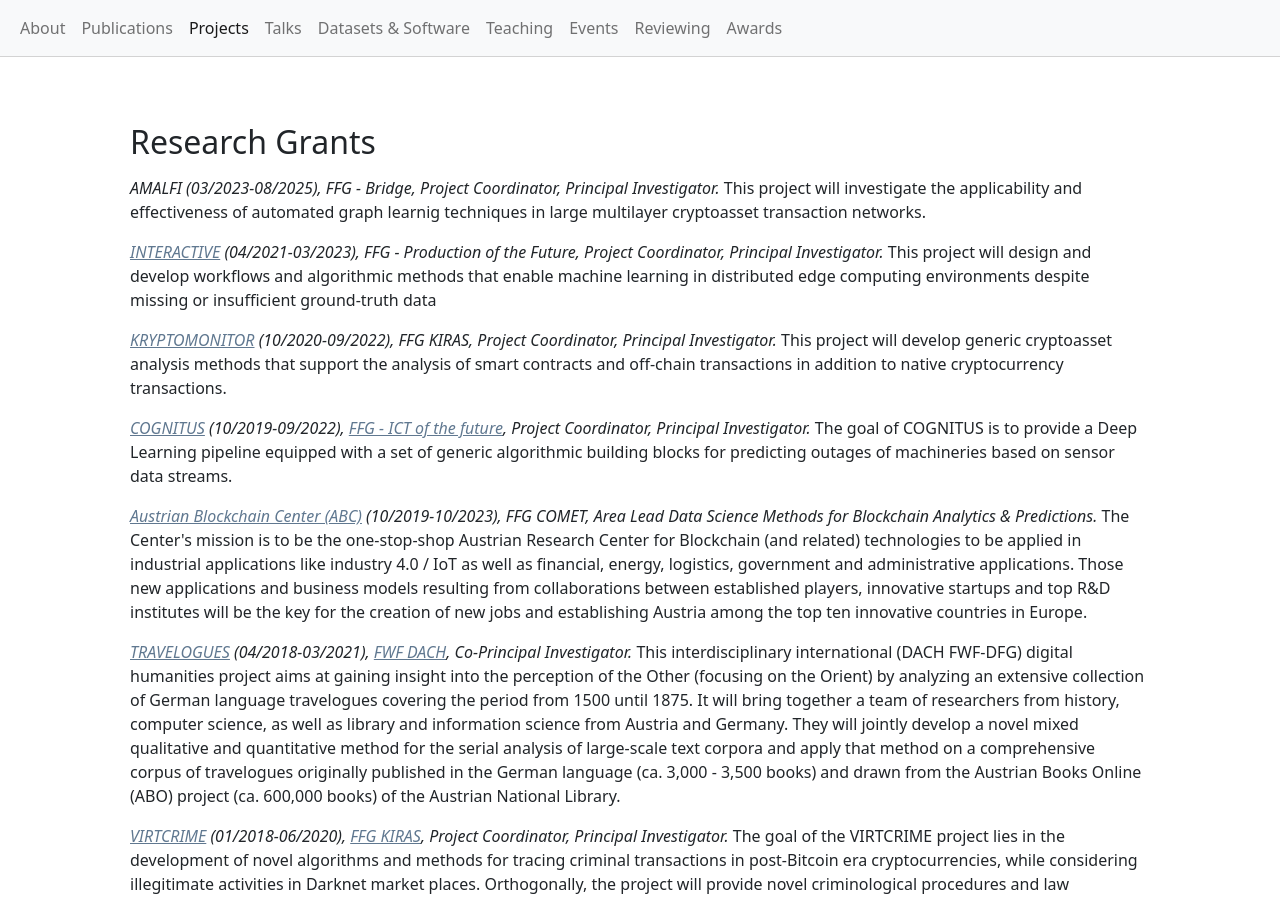
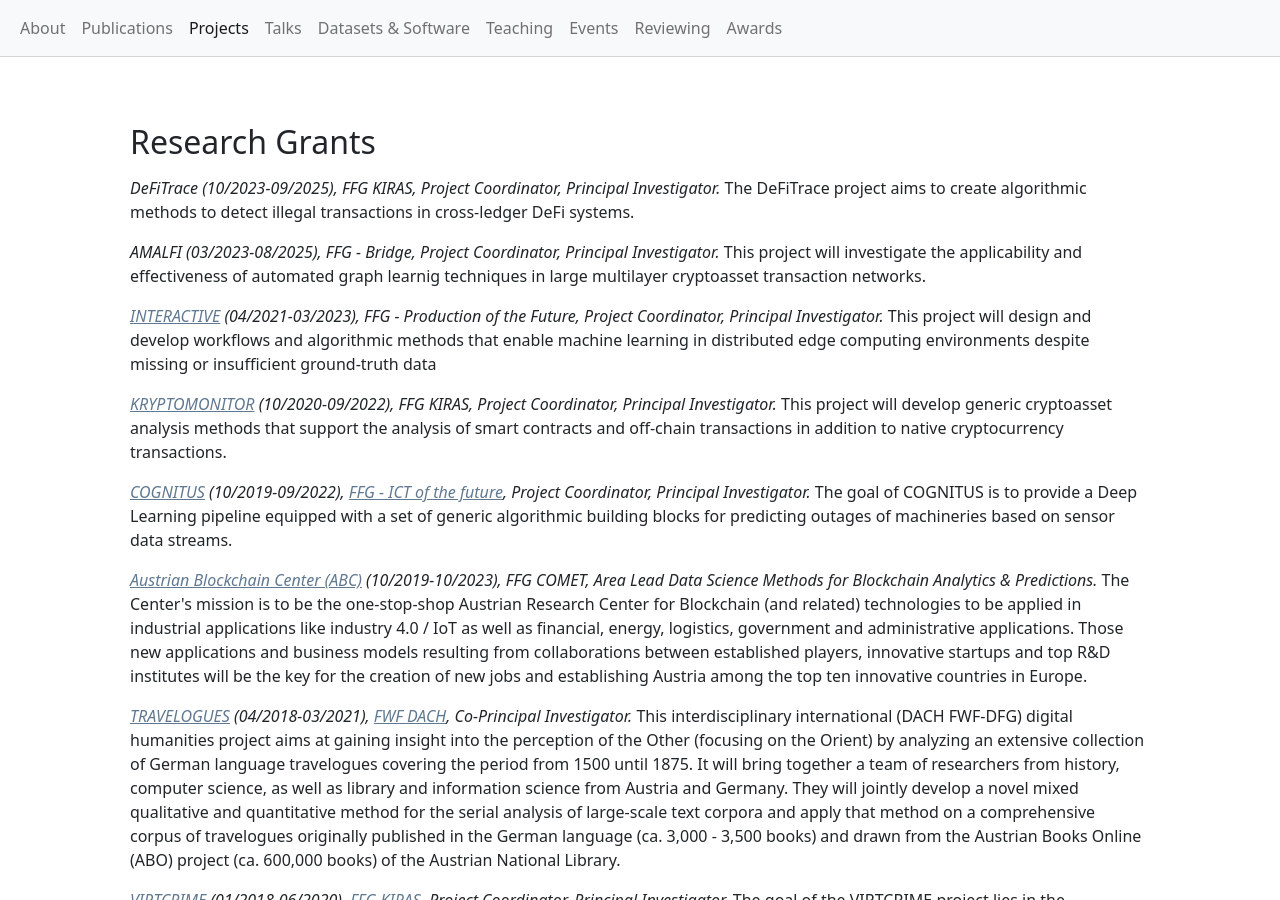
Before and after one commit to behas/behas.github.com, a Jekyll site: the page built from projects.html, in a window 1280 px wide and 900 px high. Built offline with Jekyll 4.4.1, drawn with Linux system fonts in a browser that asks for light colours; a style sheet for code colours, icons or effects is not loaded.

Commit message:
added DeFiTrace project

```diff
--- a/_data/projects.yml
+++ b/_data/projects.yml
@@ -1,3 +1,12 @@
+- acronym: "DeFiTrace"
+  start_date: "2023-10-01"
+  end_date: "2025-09-30"
+  funding_source: "FFG KIRAS"
+  role: "Project Coordinator, Principal Investigator"
+  description: >
+    The DeFiTrace project aims to create algorithmic methods to
+    detect illegal transactions in cross-ledger DeFi systems.
+
 - acronym: "AMALFI"
   start_date: "2023-03-01"
   end_date: "2025-08-31"
```
